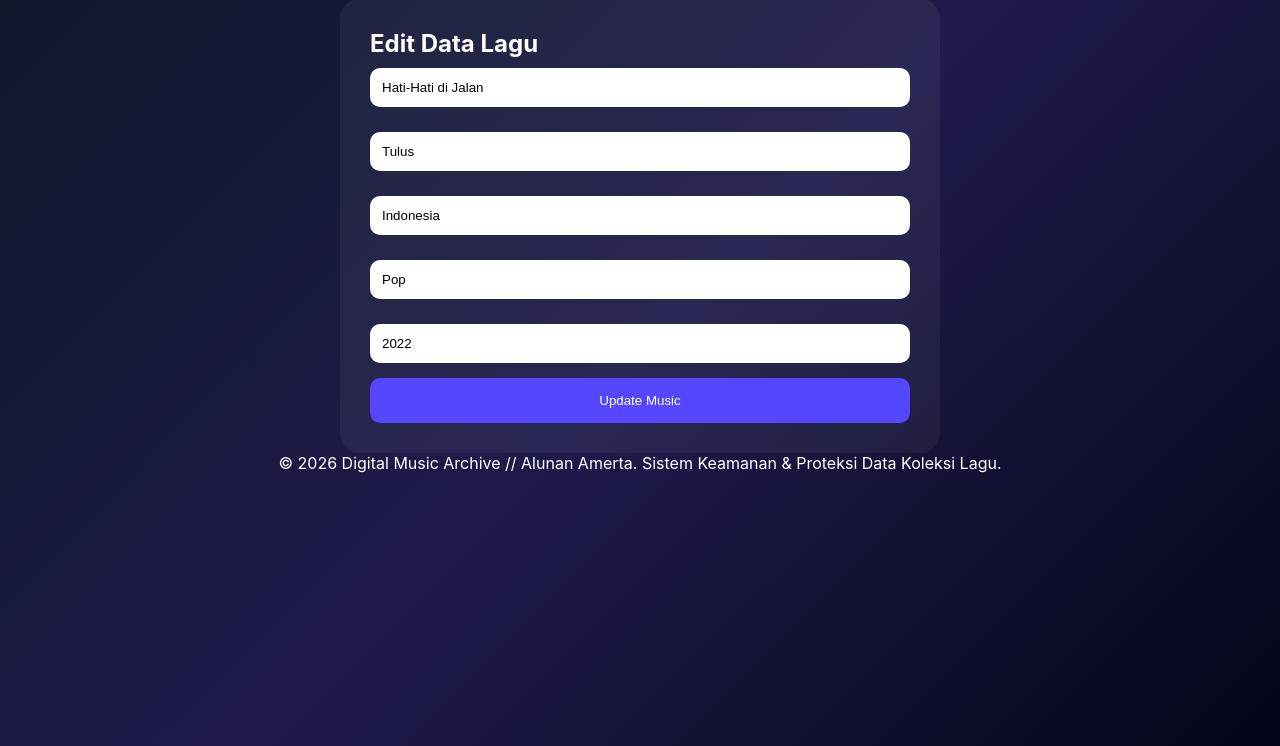
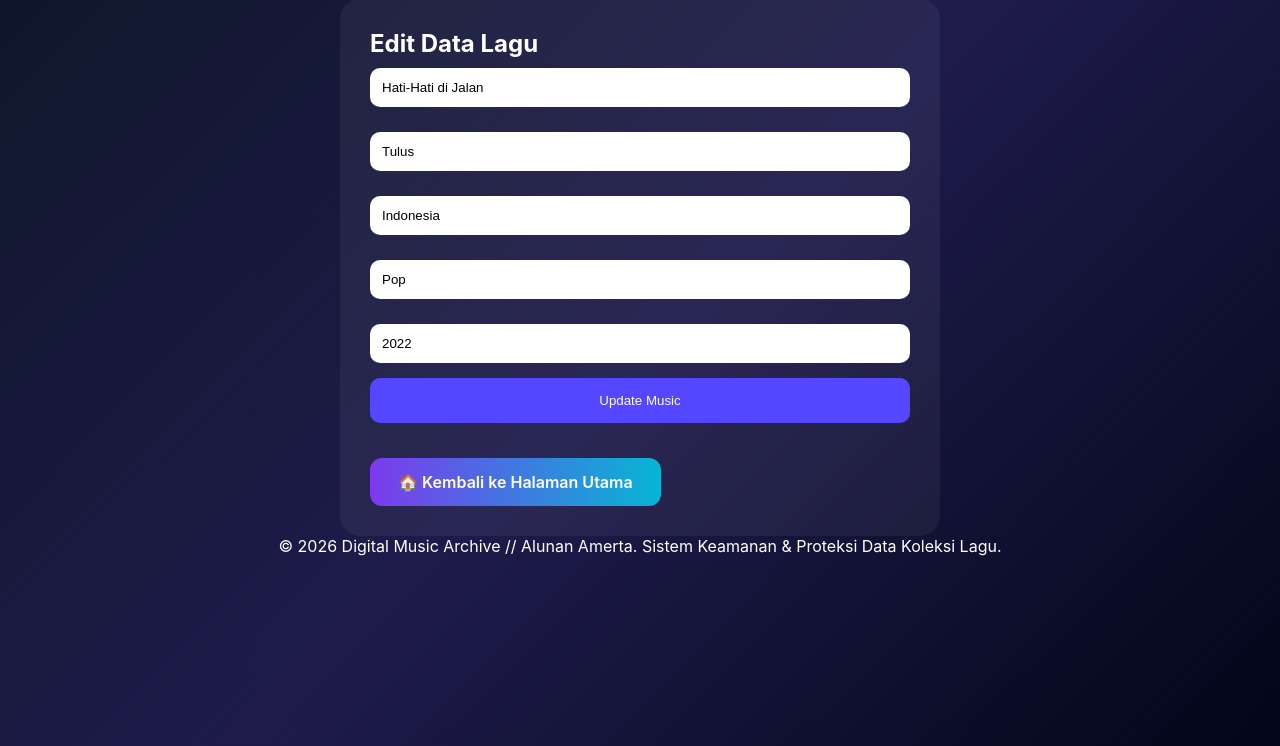
Before and after one commit to khoirunnisasyifa919-sketch/cryptovault, a Flask app: page /edit/1 in a window 1280 px wide. Shown: the part 41-787 px from the top of the page. Run offline with Flask 3, Linux system fonts and the light colour scheme.

Commit message:
Update edit.html

```diff
--- a/templates/edit.html
+++ b/templates/edit.html
@@ -27,6 +27,12 @@ value="{{ song.tahun }}">
 
 </form>
 
+  <div class="btn-group">
+
+        <a href="{{ url_for('index') }}" class="btn-home">
+            🏠 Kembali ke Halaman Utama
+        </a>
+
 </div>
 
 {% endblock %}
```
